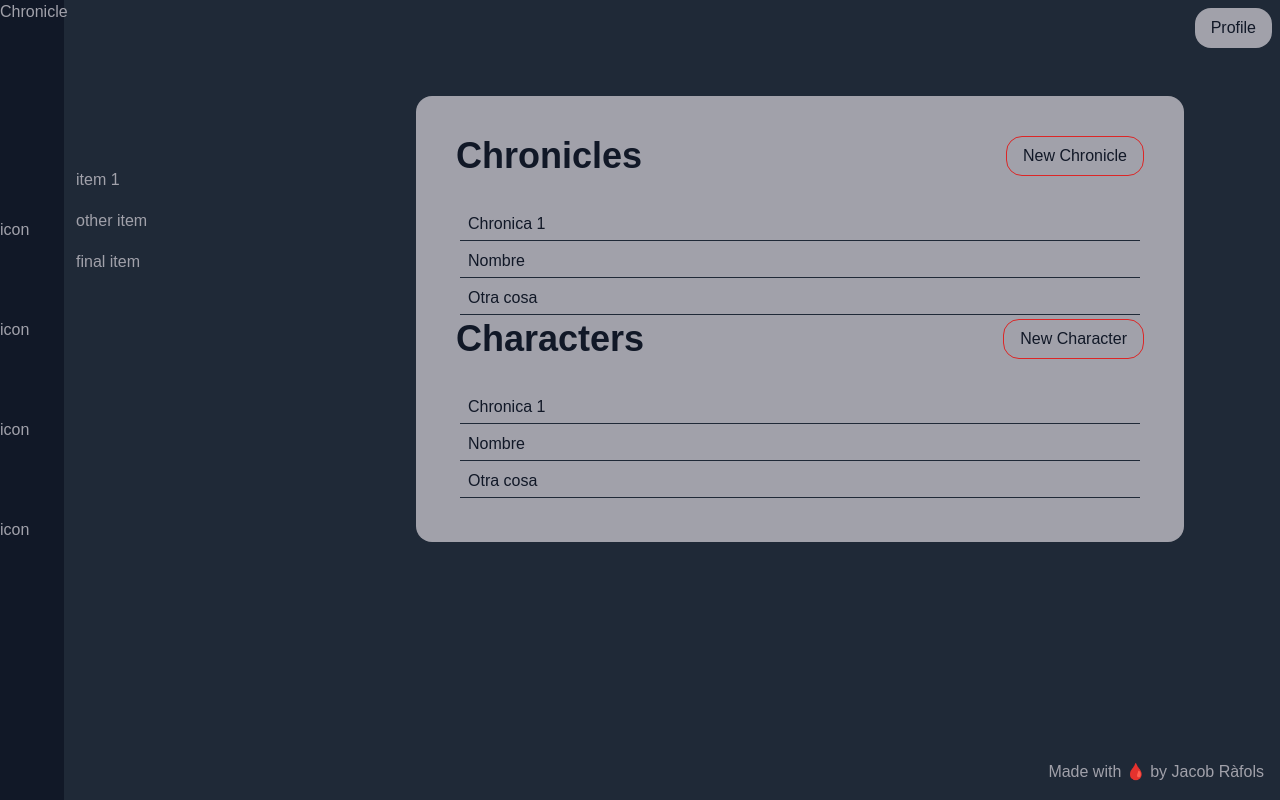
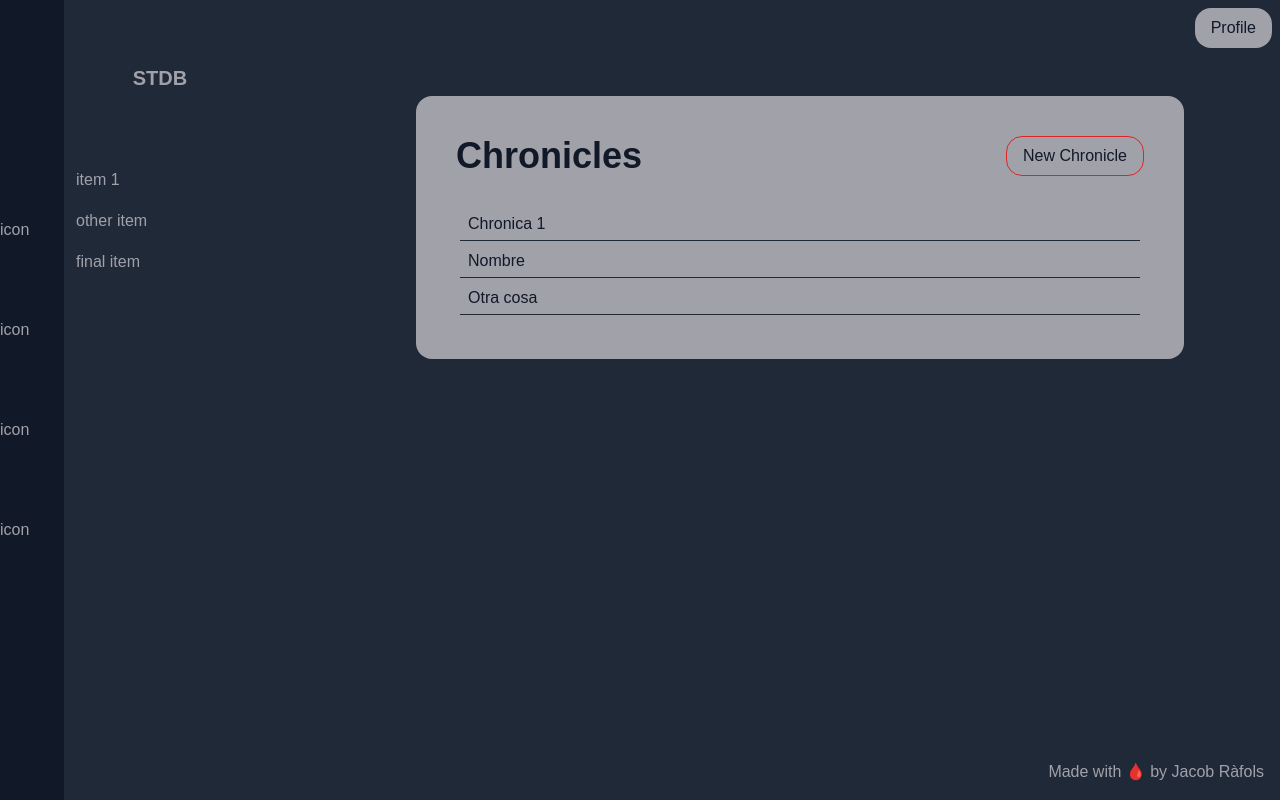
Before and after one commit to jeroqui/stdb, a Nuxt app in the folder webapp/: page /app in a window 1280 px wide. Built offline with nearby package versions, Linux system fonts and the light colour scheme.

Commit message:
boards store and add interactivity to dashboard

```diff
--- a/webapp/components/Boards/CharacterList.vue
+++ b/webapp/components/Boards/CharacterList.vue
@@ -1,10 +1,17 @@
 <template>
     <div class="flex justify-between">
         <h1 class="text-4xl font-black">Characters</h1>
-        <UIButton>New Character</UIButton>
+        <UIButton @click="store.openBoard('CHARACTER_DETAIL')">New Character</UIButton>
     </div>
 
     <div class="mt-8">
         <UIListItem v-for="item in ['Chronica 1', 'Nombre', 'Otra cosa']">{{item}}</UIListItem>
     </div>
 </template>
+
+<script lang="ts" setup>
+import { useDashboardStore } from '~~/stores/dashboardStore';
+
+const store = useDashboardStore();
+
+</script>
--- a/webapp/components/Parts/Menu.vue
+++ b/webapp/components/Parts/Menu.vue
@@ -1,23 +1,23 @@
 <template>
     <div class="relative">
         <div class="absolute z-10 left-0 right-0">
-            <PartsMenuComponentsChronicle />
+            <PartsMenuComponentsChronicle @click="switchTo(boardNames.chroniclesList)" />
         </div>
 
         <!-- Boards Menu -->
-        <div class="absolute bg-black top-0 left-0 right-0 bottom-0 overflow-hidden" id="boards-menu">
+        <div class="absolute bg-black top-0 left-0 right-0 bottom-0 overflow-hidden" id="boards-menu" :class="store.detail ? 'detail' : ''">
             <div class="h-full flex flex-col justify-center">
                 <div class="flex flex-col justify-around min-h-1/2">
-                    <PartsMenuComponentsBoardButton>
+                    <PartsMenuComponentsBoardButton @click="switchTo(boardNames.charactersList)">
                         Characters
                     </PartsMenuComponentsBoardButton>
-                    <PartsMenuComponentsBoardButton>
+                    <PartsMenuComponentsBoardButton @click="switchTo('locations')">
                         Locations
                     </PartsMenuComponentsBoardButton>
-                    <PartsMenuComponentsBoardButton>
+                    <PartsMenuComponentsBoardButton @click="switchTo('plots')">
                         Plots
                     </PartsMenuComponentsBoardButton>
-                    <PartsMenuComponentsBoardButton>
+                    <PartsMenuComponentsBoardButton @click="switchTo('sessions')">
                         Sessions
                     </PartsMenuComponentsBoardButton>
                 </div>
@@ -34,8 +34,25 @@
 </template>
 
 
-<style scoped>
+<style lang="scss" scoped>
 #boards-menu {
-    width: 4rem;
+    width: 100%;
+    transition: width .4s ease;
+    &.detail {
+        width: 4rem;
+    }
 }
 </style>
+
+<script lang="ts" setup>
+import { boardNames, useDashboardStore } from '~~/stores/dashboardStore';
+
+const store = useDashboardStore();
+
+
+function switchTo(detailName: string) {
+    store.openBoard(detailName);
+}
+
+
+</script>
--- a/webapp/components/Parts/MenuComponents/Chronicle.vue
+++ b/webapp/components/Parts/MenuComponents/Chronicle.vue
@@ -1,3 +1,14 @@
 <template>
-    <h2>Chronicle</h2>
+    <div class="text-center mt-16 text-xl font-bold">
+        <h2>{{ chronicle ? (chronicle as any).name : 'STDB'}}</h2>
+    </div>
 </template>
+
+<script lang="ts" setup>
+import { storeToRefs } from 'pinia';
+import { useDashboardStore } from '~~/stores/dashboardStore';
+
+const store = useDashboardStore();
+
+const { chronicle } = storeToRefs(store);
+</script>
--- a/webapp/nuxt.config.ts
+++ b/webapp/nuxt.config.ts
@@ -1,6 +1,7 @@
 // https://nuxt.com/docs/api/configuration/nuxt-config
 export default defineNuxtConfig({
     modules: [
-        '@nuxtjs/tailwindcss'
+        '@nuxtjs/tailwindcss',
+        '@pinia/nuxt',
     ]
 })
--- a/webapp/pages/app/index.vue
+++ b/webapp/pages/app/index.vue
@@ -1,13 +1,17 @@
 <template>
     <PartsPanel>
-        <BoardsChronicleList />
-        <BoardsCharacterList />
+        <BoardsChronicleList v-if="store.board == boardNames.chroniclesList" />
+        <BoardsCharacterList v-else-if="store.board == boardNames.charactersList" />
     </PartsPanel>
 </template>
 
 
 <script setup>
 
+import { boardNames, useDashboardStore } from '~~/stores/dashboardStore';
+
+const store = useDashboardStore();
+
 definePageMeta({
   layout: "dashboard",
 });
--- /dev/null
+++ b/webapp/stores/dashboardStore.ts
@@ -0,0 +1,43 @@
+import { defineStore } from "pinia"
+
+
+const boardNames = {
+    // Lists
+    chroniclesList: "CHRONICLES_LIST",
+    charactersList: "CHARACTERS_LIST",
+
+    // Details
+    chronicleDetail: "CHRONICLE_DETAIL",
+    characterDetail: "CHARACTER_DETAIL"
+};
+
+let detailBoards = [
+    boardNames.chroniclesList,
+    boardNames.charactersList
+]
+
+
+
+const useDashboardStore = defineStore('boards', {
+    state: () => ({
+        chronicle: null,
+        board: boardNames.chroniclesList,
+        characters: [],
+        locations: [],
+        plots: [],
+        sessions: []
+    }),
+    getters: {
+        detail(): boolean {
+            return detailBoards.includes(this.board);
+        }
+    },
+    actions: {
+        openBoard(boardName: string) {
+            this.board = boardName;
+        }
+    },
+})
+
+
+export { boardNames, useDashboardStore }
```
Also changed, not shown: webapp/package.json (+6 -1 lines), 1 other file (tests, documents, lock files or other folders).
